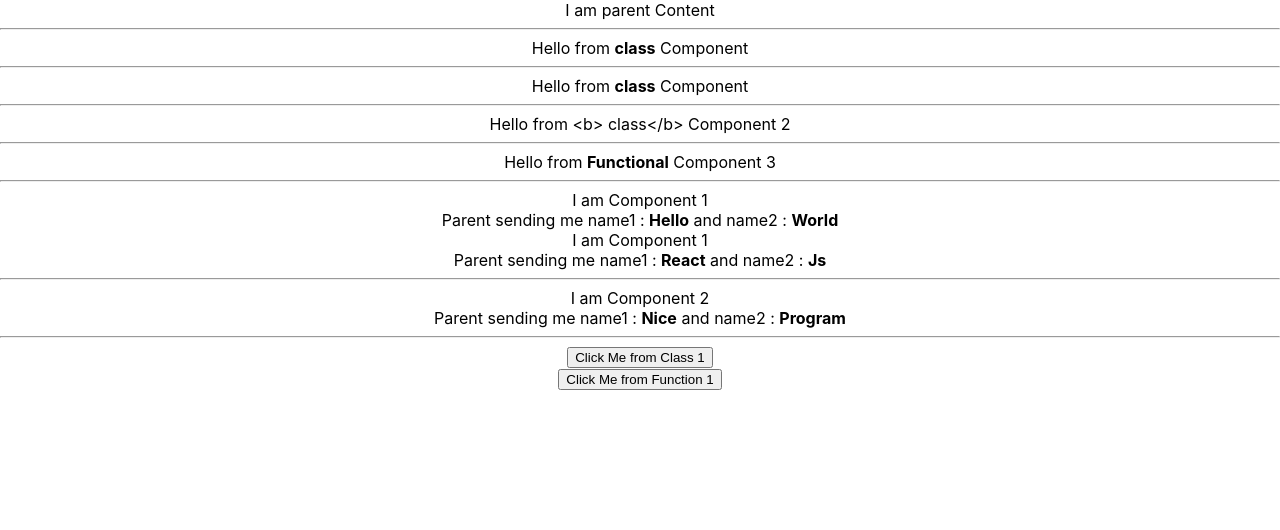
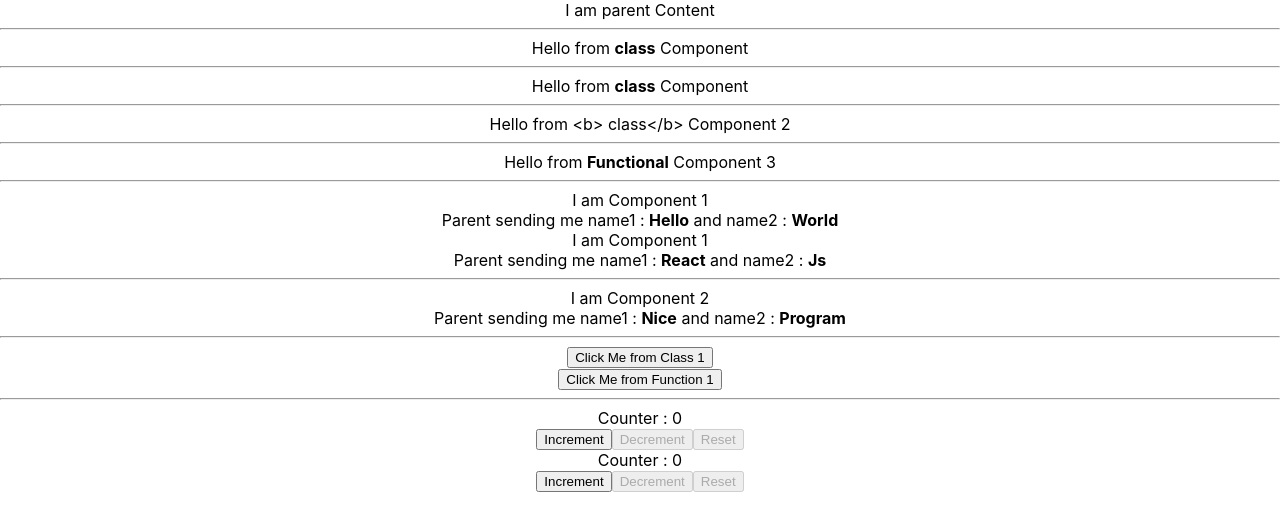
Before and after one commit to gblstudent/reactkb, a React (Create React App) app: page / in a window 1280 px wide. Shown: the top 530 px of the page. Built offline with nearby package versions, Linux system fonts and the light colour scheme.

Commit message:
Part5-End

```diff
--- a/src/App.js
+++ b/src/App.js
@@ -7,6 +7,8 @@ import MyFunctionalComponent3 from './components/MyFunctionalComponent3';
 import { Component1, Component2 } from './components/MyComponent';
 import MyClass1 from './components/MyClass1';
 import MyFunction1 from './components/MyFunction1';
+import MyClassCounter from './components/part5/MyClassCounter';
+import MyFunctionalCounter from './components/part5/MyFunctionalCounter';
 
 function App() {
   return (
@@ -28,6 +30,9 @@ function App() {
       <hr/>
       <MyClass1/>
       <MyFunction1/>
+      <hr/>
+      <MyClassCounter/>
+      <MyFunctionalCounter/>
     </div>
   );
 }
--- /dev/null
+++ b/src/components/part5/MyClassCounter.js
@@ -0,0 +1,36 @@
+import React from "react";
+class MyClassCounter extends React.Component{
+    constructor(props){
+        super(props)
+        this.state ={
+            count : 0
+        }
+    }
+    handleIncrement(){
+        this.setState({
+            count : this.state.count + 1
+        });
+    }
+    handleDecrement(){
+        this.setState({
+            count : this.state.count -1
+        });
+    }
+    handleReset(){
+        this.setState({
+            count : 0
+        });
+    }
+    render(){
+        return(
+            <div>
+                Counter : {this.state.count} <br/>
+                <button onClick={this.handleIncrement.bind(this)}>Increment</button>
+                <button onClick={this.handleDecrement.bind(this)} disabled={this.state.count === 0}>Decrement</button>
+                <button onClick={() => this.handleReset()} disabled={this.state.count === 0}>Reset</button>
+            </div>
+        );
+    }
+}
+
+export default MyClassCounter;
--- /dev/null
+++ b/src/components/part5/MyFunctionalCounter.js
@@ -0,0 +1,25 @@
+import { useState } from 'react';
+
+export default function MyFunctionalCounter() {
+  const [count, setCount] = useState(0);
+
+  function handleIncrement() {
+    setCount(count + 1);
+  }
+  function handleDecrement() {
+    setCount(count - 1);
+  }
+  function handleReset() {
+    setCount(0);
+  }
+
+  return (
+    <div>
+        Counter : {count} <br/>
+        <button onClick={handleIncrement}>Increment</button>
+        <button onClick={handleDecrement} disabled={count === 0} >Decrement</button>
+        <button onClick={handleReset} disabled={count === 0} >Reset</button>
+    </div>
+
+  );
+}
```
Also changed, not shown: 1 other file (tests, documents, lock files or other folders).
